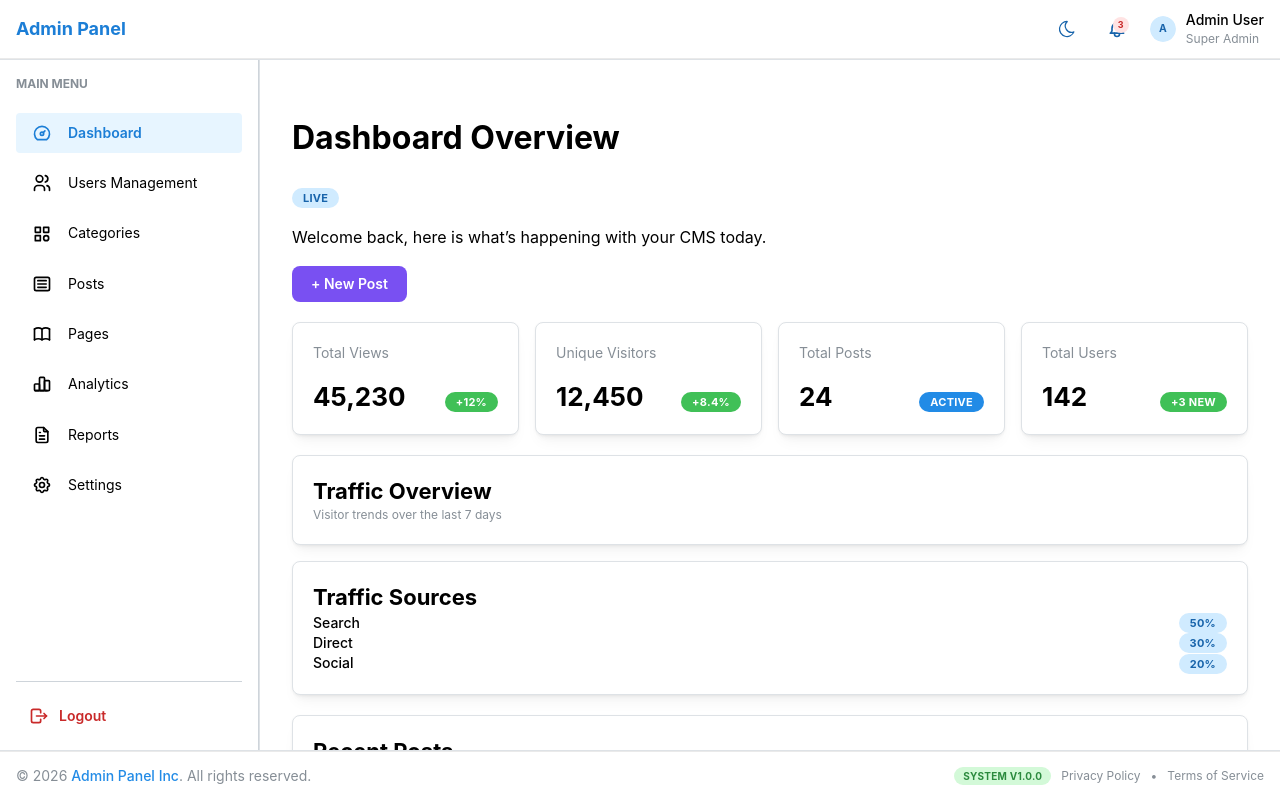
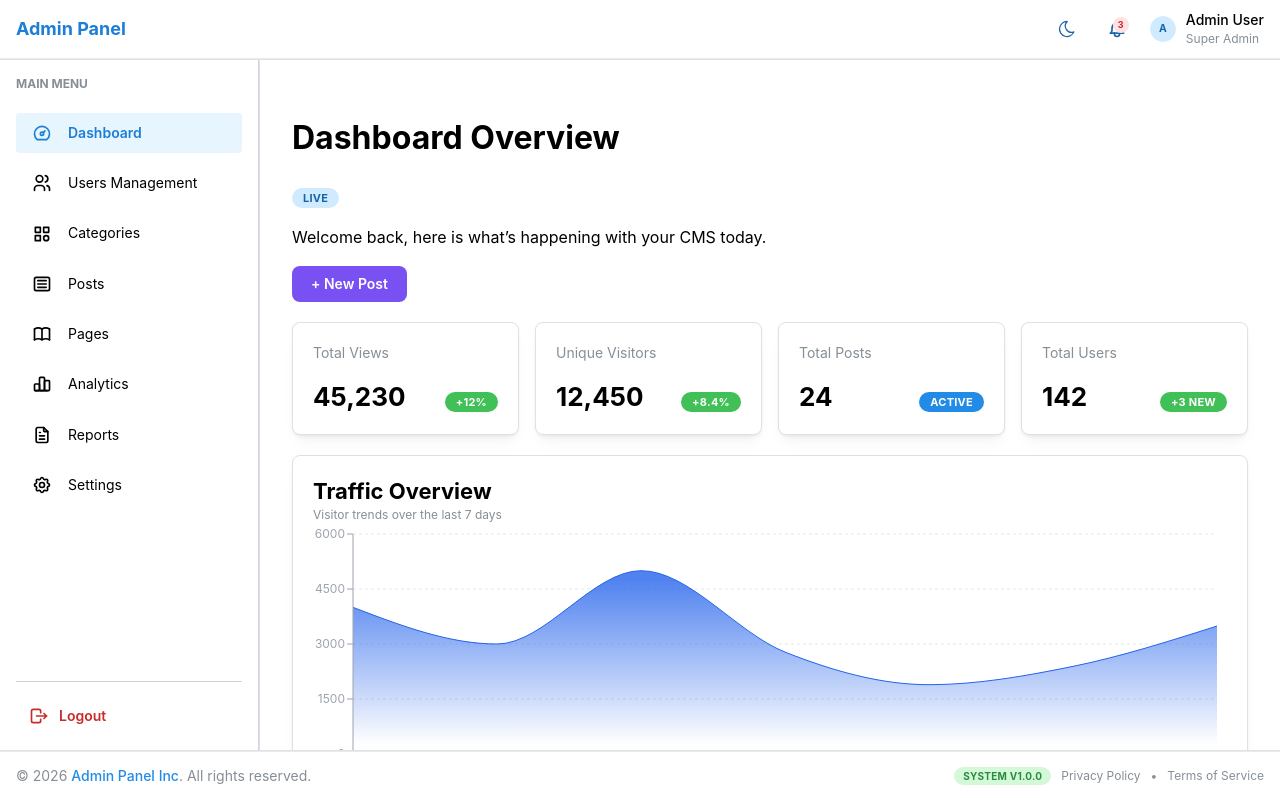
Before and after one commit to CheSubhro/MantineUIAdminPanel, a React (Vite) app: page /dashboard in a window 1280 px wide. Shown: the top 798 px of the page. Built offline with nearby package versions, Linux system fonts and the light colour scheme.

Commit message:
feat(dashboard): successfully integrate recharts traffic overview and complete all core dashboard sections

```diff
--- a/src/features/dashboard/components/TrafficChartCard.jsx
+++ b/src/features/dashboard/components/TrafficChartCard.jsx
@@ -16,7 +16,7 @@ const data = [
 
 export default function TrafficChartCard() {
     return (
-        <Card className="p-5 shadow-sm">
+        <Card className="p-5 shadow-sm bg-white dark:bg-zinc-800">
             <Title order={3} className="text-lg font-semibold text-gray-800 dark:text-white mb-1">
                 Traffic Overview
             </Title>
@@ -24,7 +24,7 @@ export default function TrafficChartCard() {
                 Visitor trends over the last 7 days
             </Text>
 
-            <div className="h-64 w-full">
+            <div style={{ width: '100%', height: 260 }}>
                 <ResponsiveContainer width="100%" height="100%">
                     <AreaChart data={data} margin={{ top: 10, right: 10, left: -20, bottom: 0 }}>
                         <defs>
--- a/src/hooks/useDashboard.js
+++ b/src/hooks/useDashboard.js
@@ -29,8 +29,6 @@ export const useDashboard = () => {
 
     const [loading, setLoading] = useState(false);
 
-
-
     useEffect(() => {
     }, []);
 
```
